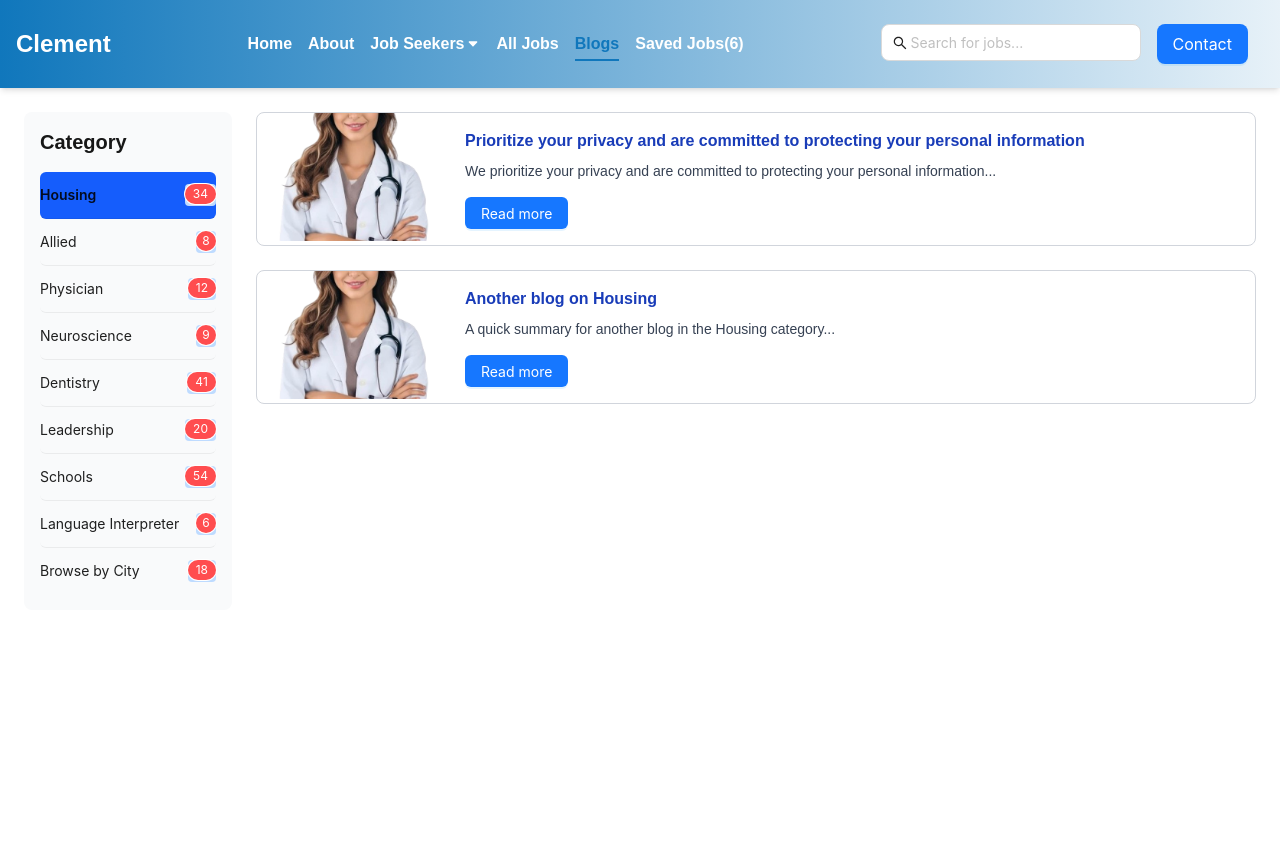
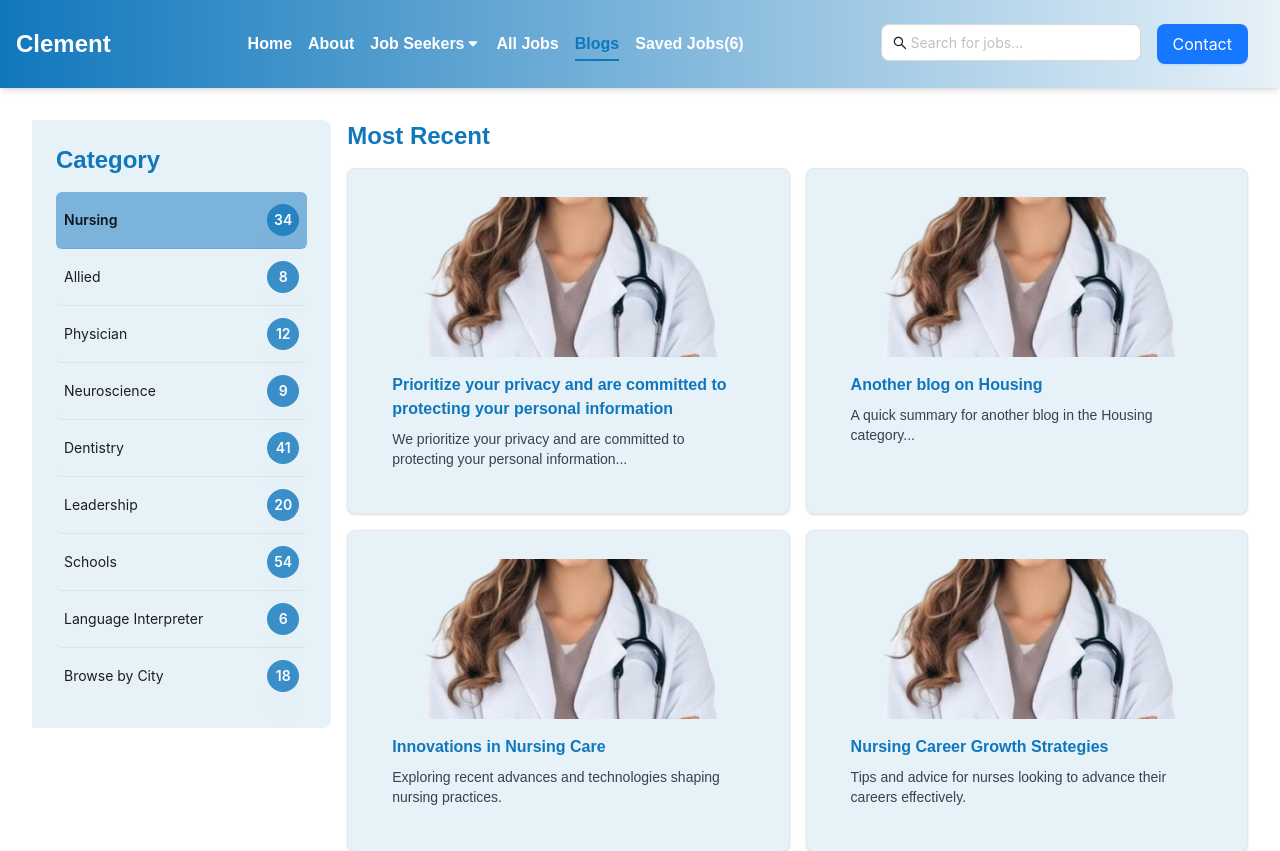
Before and after one commit to shejanNizam/healthcare-web, a Next.js app: page /blogs in a window 1280 px wide. Shown: the top 851 px of the page. Built offline with nearby package versions, Linux system fonts and the light colour scheme; what @ant-design/nextjs-registry would draw is missing.

Commit message:
blogs page complete

```diff
--- a/src/app/blogs/page.tsx
+++ b/src/app/blogs/page.tsx
@@ -1,42 +1,154 @@
+// "use client";
+
+// import { List } from "antd";
+
+// import { useState } from "react";
+// import image from "../../assets/banner/banner_right_side.png";
+
+// interface Category {
+//   id: string;
+//   name: string;
+//   count: number;
+// }
+
+// import BlogCard from "@/components/BlogCard";
+// import type { StaticImageData } from "next/image";
+
+// interface Blog {
+//   id: string;
+//   title: string;
+//   summary: string;
+//   image: string | StaticImageData;
+// }
+
+// const categories: Category[] = [
+//   { id: "1", name: "Nursing", count: 34 },
+//   { id: "2", name: "Allied", count: 8 },
+//   { id: "3", name: "Physician", count: 12 },
+//   { id: "4", name: "Neuroscience", count: 9 },
+//   { id: "5", name: "Dentistry", count: 41 },
+//   { id: "6", name: "Leadership", count: 20 },
+//   { id: "7", name: "Schools", count: 54 },
+//   { id: "8", name: "Language Interpreter", count: 6 },
+//   { id: "9", name: "Browse by City", count: 18 },
+// ];
+
+// const blogs: Record<number, Blog[]> = {
+//   1: [
+//     {
+//       id: "1",
+//       title:
+//         "Prioritize your privacy and are committed to protecting your personal information",
+//       summary:
+//         "We prioritize your privacy and are committed to protecting your personal information...",
+//       image: image,
+//     },
+//     {
+//       id: "2",
+//       title: "Another blog on Housing",
+//       summary: "A quick summary for another blog in the Housing category...",
+//       image: image,
+//     },
+//   ],
+//   2: [
+//     {
+//       id: "3",
+//       title: "Allied healthcare blog",
+//       summary: "Summary of allied healthcare blog...",
+//       image: image,
+//     },
+//   ],
+// };
+
+// export default function BlogsPage() {
+//   const [selectedCategory, setSelectedCategory] = useState<number>(
+//     parseInt(categories[0].id, 10)
+//   );
+
+//   return (
+//     <div className="max-w-7xl mx-auto p-6 flex gap-6 min-h-screen">
+//       {/* Categories Sidebar */}
+//       <div className="w-72 bg-secondary rounded-lg p-8 sticky top-6 h-fit">
+//         <h2 className="text-xl text-primary font-bold mb-4">Category</h2>
+//         <List
+//           dataSource={categories}
+//           renderItem={(cat) => (
+//             <List.Item
+//               key={cat.id}
+//               className={`cursor-pointer rounded-md px-3 py-1 ${
+//                 selectedCategory === parseInt(cat.id, 10)
+//                   ? "bg-primary/50 text-white font-semibold"
+//                   : "hover:bg-primary/40"
+//               }`}
+//               onClick={() => setSelectedCategory(parseInt(cat.id, 10))}
+//             >
+//               <div className="flex justify-between items-center w-full px-2">
+//                 <span>{cat.name}</span>
+//                 {/* <Badge
+//                   count={cat.count}
+//                   className="bg-blue-200 text-primary px-2 rounded text-xs font-medium"
+//                 /> */}
+//                 <div className=" rounded-full bg-primary/80 w-8 h-8 shadow-2xl flex items-center justify-center text-white font-semibold">
+//                   {cat.count}
+//                 </div>
+//               </div>
+//             </List.Item>
+//           )}
+//         />
+//       </div>
+
+//       {/* Blog Cards */}
+//       <div className="flex-1 space-y-6">
+//         {(blogs[selectedCategory] || []).length === 0 && (
+//           <p className="text-gray-500">No blogs available in this category.</p>
+//         )}
+
+//         {(blogs[selectedCategory] || []).map((blog) => (
+//           <BlogCard key={blog.id} blog={blog} />
+//         ))}
+//       </div>
+//     </div>
+//   );
+// }
 "use client";
 
-import { Badge, Button, List } from "antd";
-import Image from "next/image";
-import { useRouter } from "next/navigation";
+import BlogCard from "@/components/BlogCard";
+import CustomErrorPage from "@/components/CustomErrorPage";
+import { List } from "antd";
+import type { StaticImageData } from "next/image";
 import { useState } from "react";
+import { HiMenu } from "react-icons/hi";
 import image from "../../assets/banner/banner_right_side.png";
 
 interface Category {
-  id: number;
+  id: string;
   name: string;
   count: number;
 }
 
-import type { StaticImageData } from "next/image";
-
 interface Blog {
-  id: number;
+  id: string;
   title: string;
   summary: string;
   image: string | StaticImageData;
 }
 
 const categories: Category[] = [
-  { id: 1, name: "Housing", count: 34 },
-  { id: 2, name: "Allied", count: 8 },
-  { id: 3, name: "Physician", count: 12 },
-  { id: 4, name: "Neuroscience", count: 9 },
-  { id: 5, name: "Dentistry", count: 41 },
-  { id: 6, name: "Leadership", count: 20 },
-  { id: 7, name: "Schools", count: 54 },
-  { id: 8, name: "Language Interpreter", count: 6 },
-  { id: 9, name: "Browse by City", count: 18 },
+  { id: "1", name: "Nursing", count: 34 },
+  { id: "2", name: "Allied", count: 8 },
+  { id: "3", name: "Physician", count: 12 },
+  { id: "4", name: "Neuroscience", count: 9 },
+  { id: "5", name: "Dentistry", count: 41 },
+  { id: "6", name: "Leadership", count: 20 },
+  { id: "7", name: "Schools", count: 54 },
+  { id: "8", name: "Language Interpreter", count: 6 },
+  { id: "9", name: "Browse by City", count: 18 },
 ];
 
 const blogs: Record<number, Blog[]> = {
   1: [
     {
-      id: 1,
+      id: "1",
       title:
         "Prioritize your privacy and are committed to protecting your personal information",
       summary:
@@ -44,90 +156,157 @@ const blogs: Record<number, Blog[]> = {
       image: image,
     },
     {
-      id: 2,
+      id: "2",
       title: "Another blog on Housing",
       summary: "A quick summary for another blog in the Housing category...",
+      image: image,
+    },
+    {
+      id: "10",
+      title: "Innovations in Nursing Care",
+      summary:
+        "Exploring recent advances and technologies shaping nursing practices.",
+      image: image,
+    },
+    {
+      id: "11",
+      title: "Nursing Career Growth Strategies",
+      summary:
+        "Tips and advice for nurses looking to advance their careers effectively.",
+      image: image,
+    },
+    {
+      id: "12",
+      title: "Balancing Work and Life in Nursing",
+      summary:
+        "How nurses can maintain a healthy work-life balance amidst busy schedules.",
       image: image,
     },
   ],
   2: [
     {
-      id: 3,
+      id: "3",
       title: "Allied healthcare blog",
       summary: "Summary of allied healthcare blog...",
       image: image,
     },
+    {
+      id: "13",
+      title: "The Role of Allied Health Professionals",
+      summary:
+        "Understanding the vital contributions of allied health in patient care.",
+      image: image,
+    },
+    {
+      id: "14",
+      title: "Career Paths in Allied Health",
+      summary:
+        "An overview of diverse career opportunities in allied health sectors.",
+      image: image,
+    },
   ],
-  // Add other categories as needed
+  3: [
+    {
+      id: "15",
+      title: "Physician’s Guide to Patient Communication",
+      summary:
+        "Effective communication techniques for physicians to improve care.",
+      image: image,
+    },
+    {
+      id: "16",
+      title: "Advancements in Physician Training",
+      summary:
+        "Latest methods and tools for enhancing physician education and skills.",
+      image: image,
+    },
+  ],
 };
 
 export default function BlogsPage() {
   const [selectedCategory, setSelectedCategory] = useState<number>(
-    categories[0].id
+    parseInt(categories[0].id, 10)
   );
-  const router = useRouter();
+  const [sidebarOpen, setSidebarOpen] = useState(false);
+
+  const onCategoryClick = (id: number) => {
+    setSelectedCategory(id);
+    if (sidebarOpen) setSidebarOpen(false);
+  };
 
   return (
-    <div className="max-w-7xl mx-auto p-6 flex gap-6 min-h-screen">
-      {/* Categories Sidebar */}
-      <div className="w-52 bg-gray-50 rounded-lg p-4 sticky top-6 h-fit">
-        <h2 className="text-xl font-semibold mb-4">Category</h2>
+    <div className="max-w-7xl mx-auto p-4 sm:p-6 md:p-8 min-h-screen flex">
+      {/* Sidebar */}
+      <div
+        className={`
+          fixed top-18 md:top-0 left-0 h-full bg-secondary rounded-r-lg p-6
+          w-auto z-40
+          transform transition-transform duration-300 ease-in-out
+          md:relative md:translate-x-0
+          ${
+            sidebarOpen
+              ? "translate-x-0 shadow-xl"
+              : "-translate-x-full md:translate-x-0"
+          }
+        `}
+      >
+        <h2 className="text-2xl text-primary font-bold mb-4">Category</h2>
         <List
           dataSource={categories}
           renderItem={(cat) => (
             <List.Item
               key={cat.id}
-              className={`cursor-pointer rounded-md px-3 py-2 ${
-                selectedCategory === cat.id
-                  ? "bg-blue-600 text-white font-semibold"
-                  : "hover:bg-blue-100"
+              className={`cursor-pointer rounded-md px-3 py-1 ${
+                selectedCategory === parseInt(cat.id, 10)
+                  ? "bg-primary/50 text-white font-semibold"
+                  : "hover:bg-primary/40"
               }`}
-              onClick={() => setSelectedCategory(cat.id)}
+              onClick={() => onCategoryClick(parseInt(cat.id, 10))}
             >
-              <div className="flex justify-between w-full">
+              <div className="flex justify-between items-center gap-16 w-full px-2">
                 <span>{cat.name}</span>
-                <Badge
-                  count={cat.count}
-                  className="bg-blue-200 text-blue-700 px-2 rounded text-xs font-medium"
-                />
+                <div className="rounded-full bg-primary/80 w-8 h-8 shadow-2xl flex items-center justify-center text-white font-semibold">
+                  {cat.count}
+                </div>
               </div>
             </List.Item>
           )}
         />
       </div>
 
-      {/* Blog Cards */}
-      <div className="flex-1 space-y-6">
-        {(blogs[selectedCategory] || []).length === 0 && (
-          <p className="text-gray-500">No blogs available in this category.</p>
-        )}
+      {/* Overlay */}
+      {sidebarOpen && (
+        <div
+          className="fixed inset-0 bg-black opacity-50 z-30 md:hidden"
+          onClick={() => setSidebarOpen(false)}
+          aria-hidden="true"
+        />
+      )}
 
-        {(blogs[selectedCategory] || []).map((blog) => (
-          <div
-            key={blog.id}
-            onClick={() => router.push(`/blogs/${blog.id}`)}
-            className="flex cursor-pointer border border-gray-300 rounded-lg overflow-hidden hover:shadow-lg transition-shadow duration-300"
-          >
-            <div className="relative w-48 h-32">
-              <Image
-                src={blog.image}
-                alt={blog.title}
-                fill
-                style={{ objectFit: "cover" }}
-                sizes="192px"
-                priority={false}
-              />
-            </div>
-            <div className="p-4 flex flex-col justify-between">
-              <h3 className="text-blue-800 font-semibold mb-2">{blog.title}</h3>
-              <p className="text-sm text-gray-700">{blog.summary}</p>
-              <Button type="primary" className="mt-4 w-max">
-                Read more
-              </Button>
-            </div>
-          </div>
-        ))}
-      </div>
+      {/* Main Content */}
+      <main className="flex-1 ml-0 md:ml-4 relative">
+        <h3 className="text-2xl text-primary font-bold mb-4">Most Recent</h3>
+        {/* Hamburger Button */}
+        <button
+          className="md:hidden absolute top-4 right-4 z-10 p-2 rounded-md bg-primary text-white shadow-lg"
+          onClick={() => setSidebarOpen((open) => !open)}
+          aria-label="Toggle categories sidebar"
+        >
+          <HiMenu size={24} />
+        </button>
+
+        {/* Main Content Grid */}
+
+        <div className="mt-10 md:mt-0 grid grid-cols-1 md:grid-cols-1 lg:grid-cols-2 gap-4">
+          {(blogs[selectedCategory] || []).length === 0 ? (
+            <CustomErrorPage />
+          ) : (
+            (blogs[selectedCategory] || []).map((blog) => (
+              <BlogCard key={blog.id} blog={blog} />
+            ))
+          )}
+        </div>
+      </main>
     </div>
   );
 }
--- a/src/app/globals.css
+++ b/src/app/globals.css
@@ -8,6 +8,7 @@
 @theme inline {
   --color-background: var(--background);
   --color-primary: #1077bc;
+  --color-secondary: #e7f1f8;
 
   --font-sans: "Inter", sans-serif;
   --font-mono: "Roboto Mono", monospace;
--- a/src/components/BlogCard.tsx
+++ b/src/components/BlogCard.tsx
@@ -1,7 +1,36 @@
-export default function BlogCard() {
+import Image, { StaticImageData } from "next/image";
+import { useRouter } from "next/navigation";
+
+interface Blog {
+  id: string;
+  title: string;
+  summary: string;
+  image: string | StaticImageData;
+}
+
+export default function BlogCard({ blog }: { blog: Blog }) {
+  const router = useRouter();
   return (
-    <div>
-      <h3>BlogCard</h3>
-    </div>
+    <>
+      <div
+        key={blog.id}
+        onClick={() => router.push(`/blogs/${blog.id}`)}
+        className="relative w-full h-auto p-4 md:p-6 lg:p-6 xl:p-7 bg-[#E7F1F8] rounded-lg shadow-sm hover:shadow-md border border-gray-200 cursor-pointer transition-shadow duration-200"
+      >
+        <div className="relative w-full h-40 object-fill">
+          <Image
+            src={blog.image}
+            alt={blog.title}
+            fill
+            style={{ objectFit: "cover" }}
+            priority={false}
+          />
+        </div>
+        <div className="p-4 flex flex-col justify-between">
+          <h3 className="text-primary font-semibold mb-2">{blog.title}</h3>
+          <p className="text-sm text-gray-700">{blog.summary}</p>
+        </div>
+      </div>
+    </>
   );
 }
--- a/src/components/CustomErrorPage.tsx
+++ b/src/components/CustomErrorPage.tsx
@@ -5,7 +5,7 @@ export default function CustomErrorPage() {
   return (
     <div>
       <Image
-        className="w-auto mx-auto h-auto p-4 "
+        className="w-full h-auto mx-auto p-4 "
         src={error_image}
         alt="error_image"
       />
```
